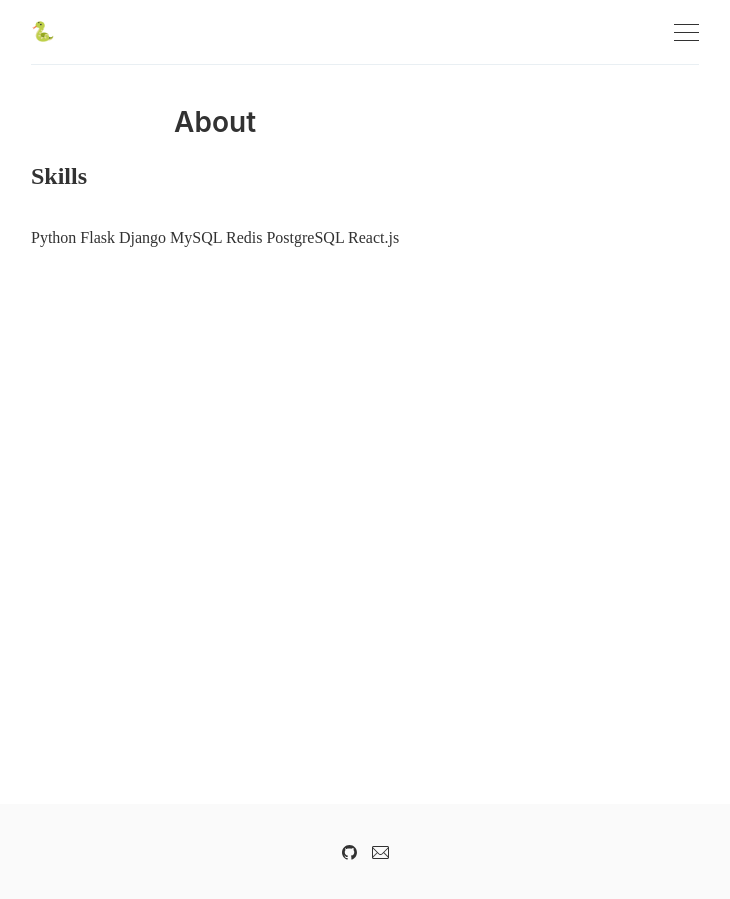
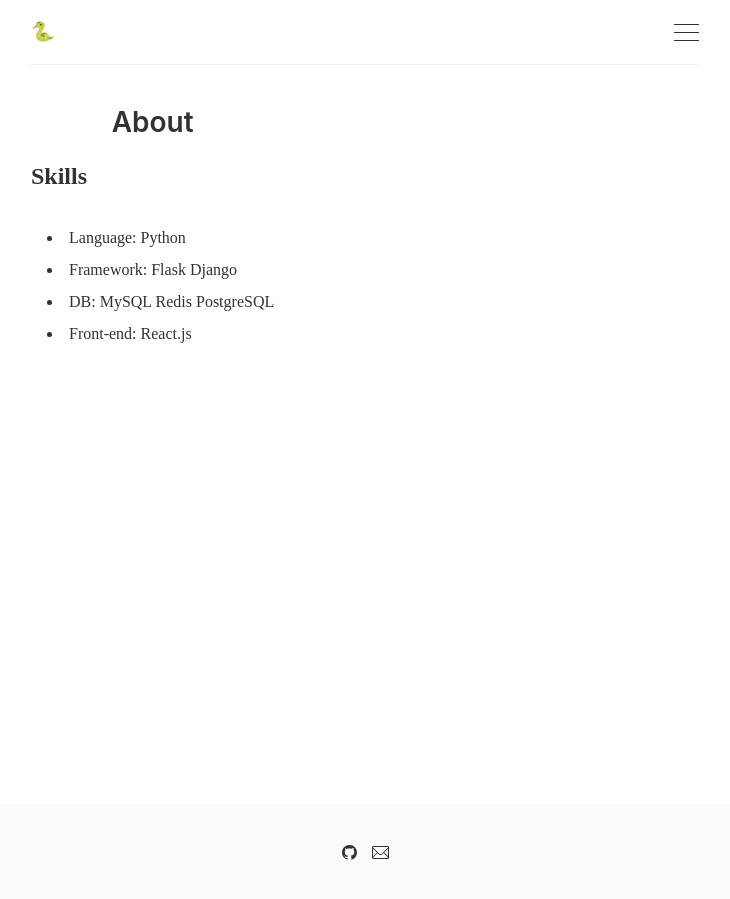
Before and after one commit to suhyunbaik/suhyunbaik.github.io, a Jekyll site: the page built from _pages/about.md, in a window 1280 px wide. Shown: the whole page, without its empty margins (275-1005 px from the left). Built offline with Jekyll 4.4.1, drawn with Linux system fonts in a browser that asks for light colours.

Commit message:
Feat: about

```diff
--- a/_pages/about.md
+++ b/_pages/about.md
@@ -5,6 +5,7 @@ layout: page
 ---
 
 ### Skills
-Python Flask Django
-MySQL Redis PostgreSQL
-React.js
+* Language: Python
+* Framework: Flask Django
+* DB: MySQL Redis PostgreSQL
+* Front-end: React.js
```
